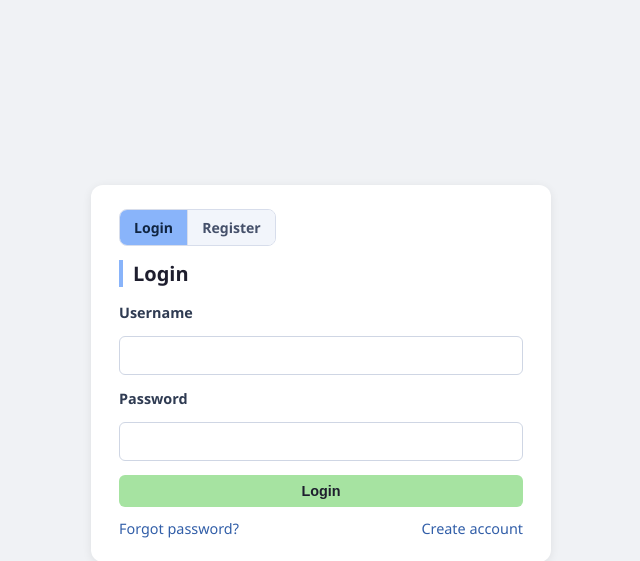
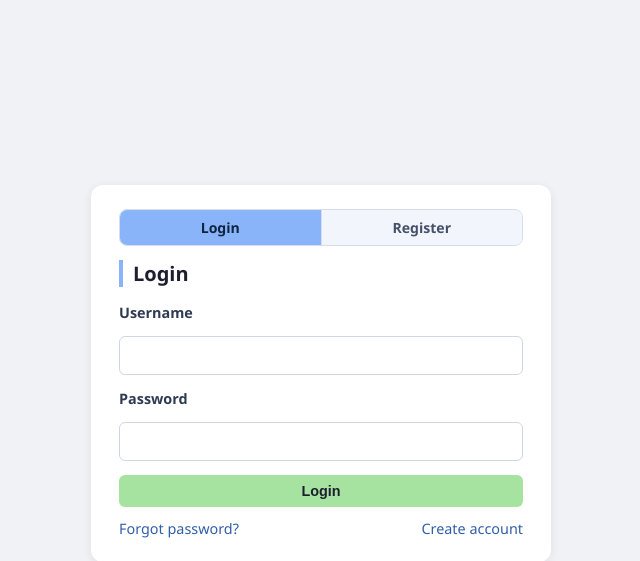
Before and after one commit to Jhonattan-Rapprecht/Mediasystem-v1, a PHP site: page / in a window 1280 px wide. Shown: the part 16-577 px from the top of the page, without its empty margins (319-959 px from the left). Run offline with PHP 8.4, Linux system fonts and the light colour scheme.

Commit message:
Make auth switch tabs full-width and symmetrical

```diff
--- a/app-styles/app-style.css
+++ b/app-styles/app-style.css
@@ -393,7 +393,8 @@ body {
 }
 
 .auth-switch {
-    display: inline-flex;
+    display: flex;
+    width: 100%;
     border: 1px solid #d7ddeb;
     border-radius: 8px;
     overflow: hidden;
@@ -401,12 +402,14 @@ body {
 }
 
 .auth-switch-item {
+    flex: 1;
     text-decoration: none;
     color: #45506a;
     background: #f2f5fb;
     padding: 8px 14px;
     font-size: 0.88rem;
     font-weight: 600;
+    text-align: center;
     border-right: 1px solid #d7ddeb;
 }
 
```
